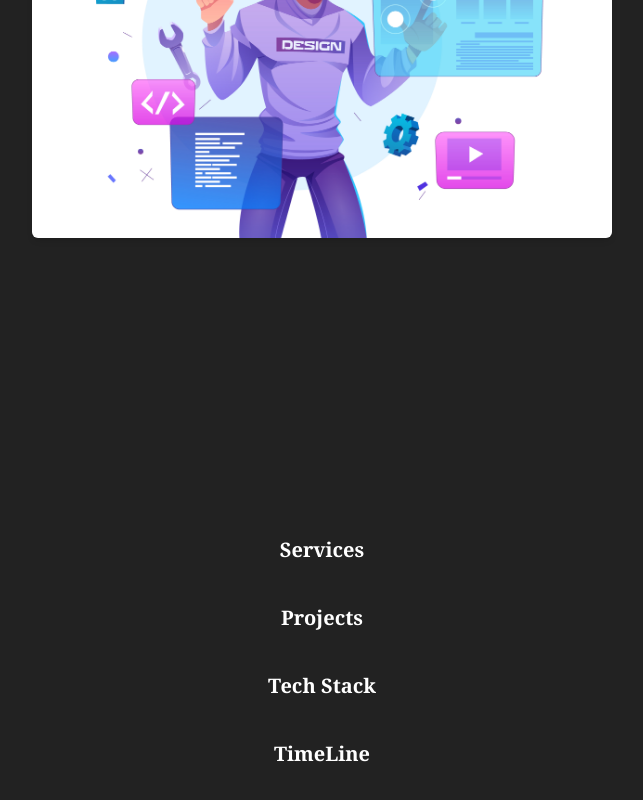
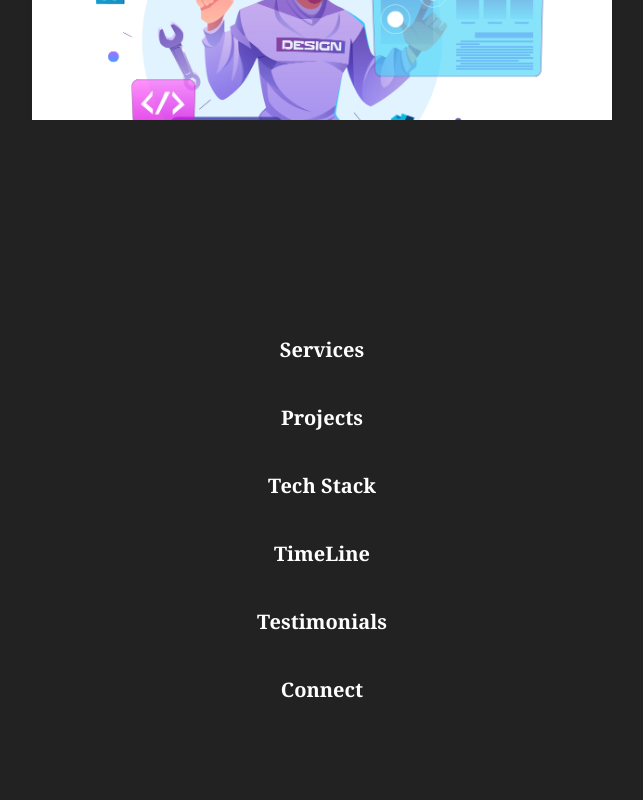
Before and after one commit to RyanLarge13/Professional-Portfolio, a React (Vite) app: page / in a window 1280 px wide. Shown: the part 680-1480 px from the top of the page, without its empty margins (318-961 px from the left). Built offline with nearby package versions, Linux system fonts and the light colour scheme.

Commit message:
Navigation Animation
With framer motion the navigation Y axis
property was set to a static 1000px on hide.

This runs into problems on very large screen heights. This issue was fixed by setting
the Y axis property to "100%" on hide

```diff
--- a/src/components/Nav.jsx
+++ b/src/components/Nav.jsx
@@ -6,13 +6,13 @@ import navLinks from "../constants/navLinks";
 const Nav = ({ open, setOpen }) => {
   return (
     <motion.nav
-      initial={{ y: 1000 }}
+      initial={{ y: "100%" }}
       animate={
         open
           ? {
               y: 0,
             }
-          : { y: 1000 }
+          : { y: "100%" }
       }
       className={`${components.nav}`}
     >
```
